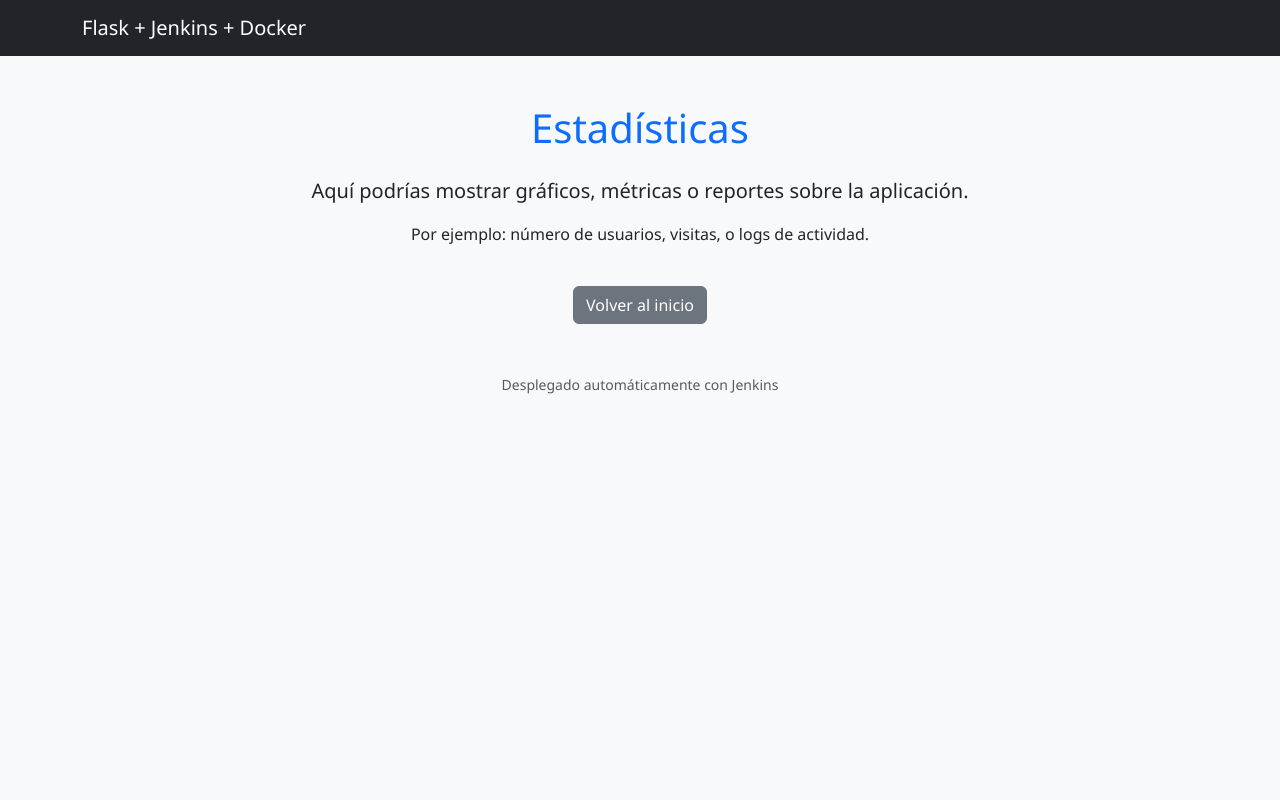
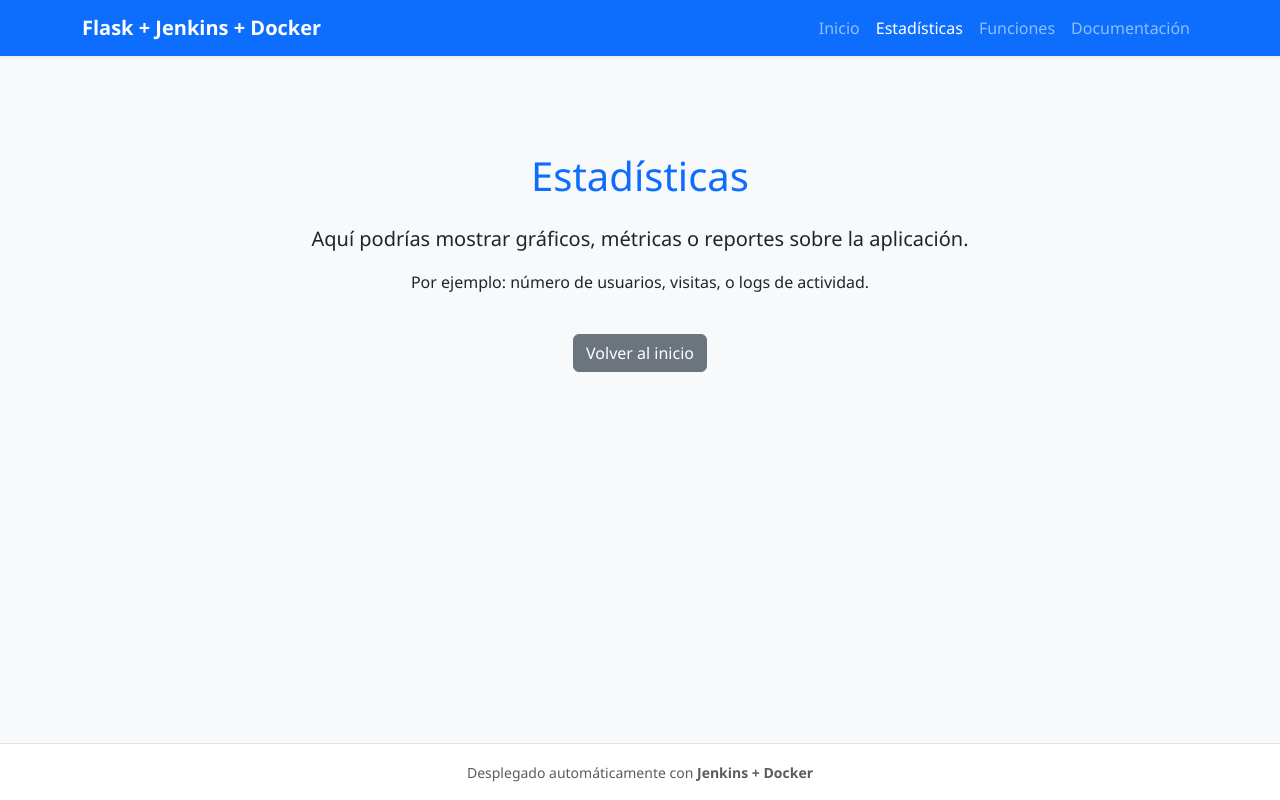
Before and after one commit to mcollado-dev/miapp-flask, a Flask app: page /estadisticas in a window 1280 px wide. Run offline with Flask 3, Linux system fonts and the light colour scheme.

Commit message:
Update base.html

```diff
--- a/templates/base.html
+++ b/templates/base.html
@@ -4,22 +4,49 @@
     <meta charset="UTF-8">
     <meta name="viewport" content="width=device-width, initial-scale=1.0">
     <title>Mi App Flask</title>
+
+    <!-- Bootstrap -->
     <link href="https://cdn.jsdelivr.net/npm/bootstrap@5.3.3/dist/css/bootstrap.min.css" rel="stylesheet">
+
+    <!-- Fuente moderna -->
+    <link href="https://fonts.googleapis.com/css2?family=Inter:wght@400;600;700&display=swap" rel="stylesheet">
+
+    <!-- CSS personalizado -->
     <link rel="stylesheet" href="{{ url_for('static', filename='style.css') }}">
 </head>
-<body class="bg-light">
-    <nav class="navbar navbar-dark bg-dark mb-4">
+<body class="bg-light d-flex flex-column min-vh-100">
+
+    <!-- NAVBAR -->
+    <nav class="navbar navbar-expand-lg navbar-dark bg-primary shadow-sm">
         <div class="container">
-            <a class="navbar-brand" href="#">Flask + Jenkins + Docker</a>
+            <a class="navbar-brand fw-bold" href="{{ url_for('home') }}">Flask + Jenkins + Docker</a>
+            <button class="navbar-toggler" type="button" data-bs-toggle="collapse" data-bs-target="#navbarNav">
+                <span class="navbar-toggler-icon"></span>
+            </button>
+
+            <div class="collapse navbar-collapse" id="navbarNav">
+                <ul class="navbar-nav ms-auto">
+                    <li class="nav-item"><a class="nav-link {% if request.path == '/' %}active{% endif %}" href="{{ url_for('home') }}">Inicio</a></li>
+                    <li class="nav-item"><a class="nav-link {% if '/estadisticas' in request.path %}active{% endif %}" href="{{ url_for('estadisticas') }}">Estadísticas</a></li>
+                    <li class="nav-item"><a class="nav-link {% if '/funciones' in request.path %}active{% endif %}" href="{{ url_for('funciones') }}">Funciones</a></li>
+                    <li class="nav-item"><a class="nav-link {% if '/documentacion' in request.path %}active{% endif %}" href="{{ url_for('documentacion') }}">Documentación</a></li>
+                </ul>
+            </div>
         </div>
     </nav>
 
-    <div class="container">
-        {% block content %}{% endblock %}
-    </div>
+    <!-- CONTENIDO PRINCIPAL -->
+    <main class="flex-fill">
+        <div class="container py-5">
+            {% block content %}{% endblock %}
+        </div>
+    </main>
 
-    <footer class="text-center text-muted mt-5 mb-3">
-        <small>Desplegado automáticamente con Jenkins</small>
+    <!-- FOOTER -->
+    <footer class="text-center text-muted mt-auto py-3 border-top bg-white">
+        <small>Desplegado automáticamente con <strong>Jenkins + Docker</strong></small>
     </footer>
+
+    <script src="https://cdn.jsdelivr.net/npm/bootstrap@5.3.3/dist/js/bootstrap.bundle.min.js"></script>
 </body>
 </html>
```
